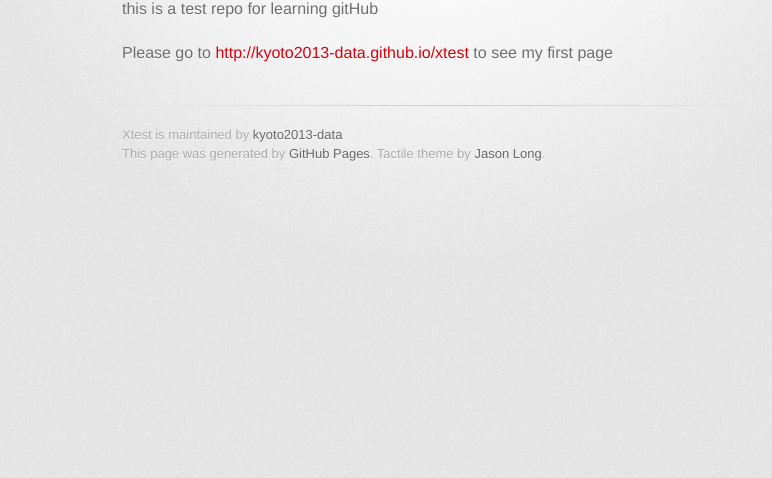
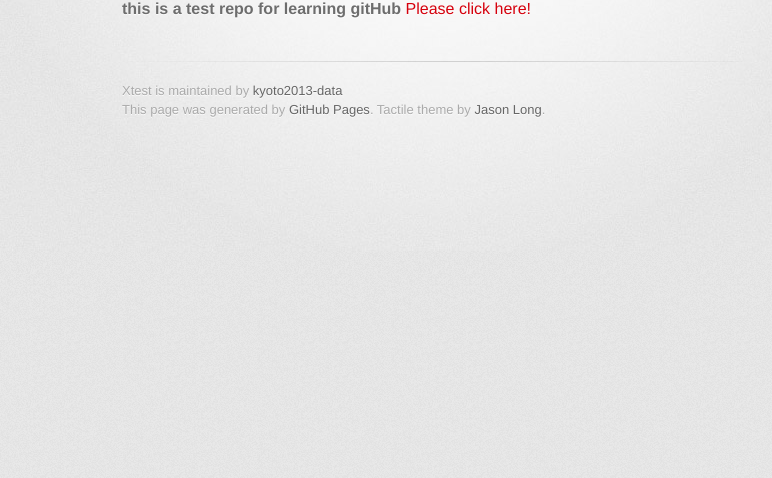
Before and after one commit to kyoto2013-data/xtest, a plain HTML site: page index.html in a window 1280 px wide. Shown: the part 322-800 px from the top of the page, without its empty margins (208-980 px from the left). Drawn offline with Linux system fonts and the light colour scheme; a web font is replaced by a local one.

```diff
--- a/index.html
+++ b/index.html
@@ -33,10 +33,8 @@
         <section id="main_content">
           <h1>xtest</h1>
 
-<p>this is a test repo for learning gitHub</p>
-
-<p>Please go to <a href="http://kyoto2013-data.github.io/xtest">http://kyoto2013-data.github.io/xtest</a>
-to see my first page</p>
+<p><strong>this is a test repo for learning gitHub</strong>
+ <a href="http://kyoto2013-data.github.io/xtest/index.html">Please click here!</a></p>
         </section>
 
         <footer>
--- a/params.json
+++ b/params.json
@@ -1 +1 @@
-{"name":"Xtest","tagline":"this is a test repo for learning gitHub","body":"xtest\r\n=====\r\n\r\nthis is a test repo for learning gitHub\r\n\r\nPlease go to http://kyoto2013-data.github.io/xtest \r\nto see my first page\r\n\r\n","google":"","note":"Don't delete this file! It's used internally to help with page regeneration."}
+{"name":"Xtest","tagline":"this is a test repo for learning gitHub","body":"# xtest\r\n**this is a test repo for learning gitHub**\r\n [Please click here!](http://kyoto2013-data.github.io/xtest/index.html)\r\n","google":"","note":"Don't delete this file! It's used internally to help with page regeneration."}
```
